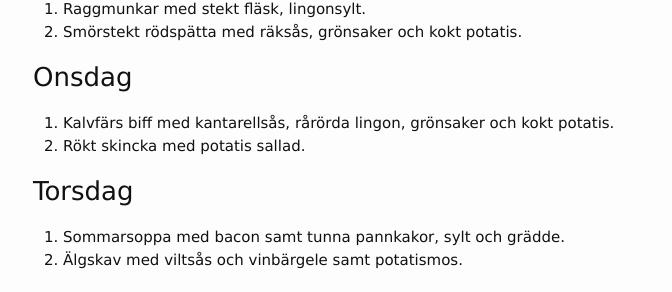
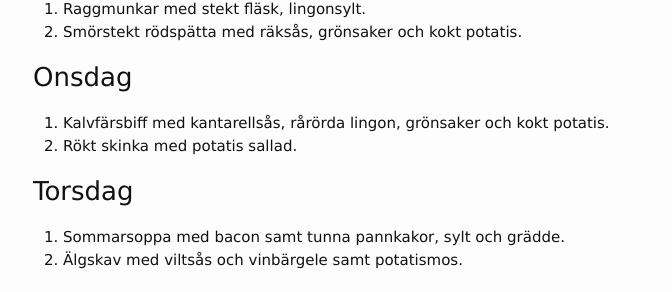
Before and after one commit to FarInn62/farinn62.github.io, a Jekyll site: the page built from lunch.md, in a window 1280 px wide. Shown: the part 392-684 px from the top of the page, without its empty margins (237-909 px from the left). Built offline with Jekyll 4.4.1, drawn with Linux system fonts in a browser that asks for light colours.

Commit message:
Update lunch.md

```diff
--- a/lunch.md
+++ b/lunch.md
@@ -23,8 +23,8 @@ Alla rätter: 80:- Take away: 65:-
 
 ### Onsdag
 
-1. Kalvfärs biff med kantarellsås, rårörda lingon, grönsaker och kokt potatis.
-2. Rökt skincka med potatis sallad.
+1. Kalvfärsbiff med kantarellsås, rårörda lingon, grönsaker och kokt potatis.
+2. Rökt skinka med potatis sallad.
 
 ### Torsdag
 
```
